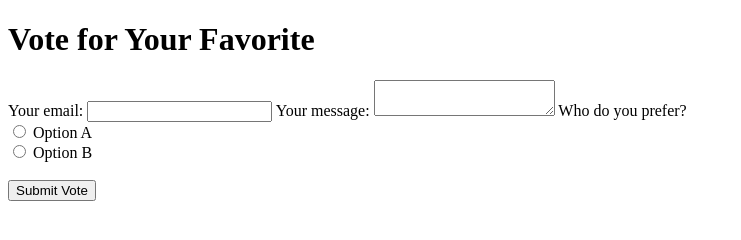
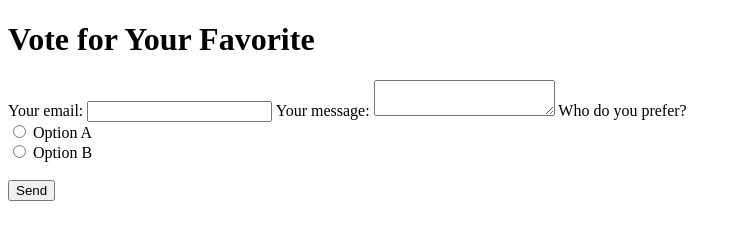
Before and after one commit to huff20/RAF-Club, a plain HTML site: page index.html in a window 1280 px wide. Shown: the whole page, without its empty margins (0-741 px from the left). Drawn offline with Linux system fonts and the light colour scheme.

Commit message:
Update index.html

```diff
--- a/index.html
+++ b/index.html
@@ -21,7 +21,7 @@
     <label for="optionA">Option A</label><br>
     <input type="radio" id="optionB" name="vote" value="Option B" required>
     <label for="optionB">Option B</label><br><br>
-    <input type="submit" value="Submit Vote">
+    <button type="submit">Send</button>
   </form>
 </body>
 </html>
```
